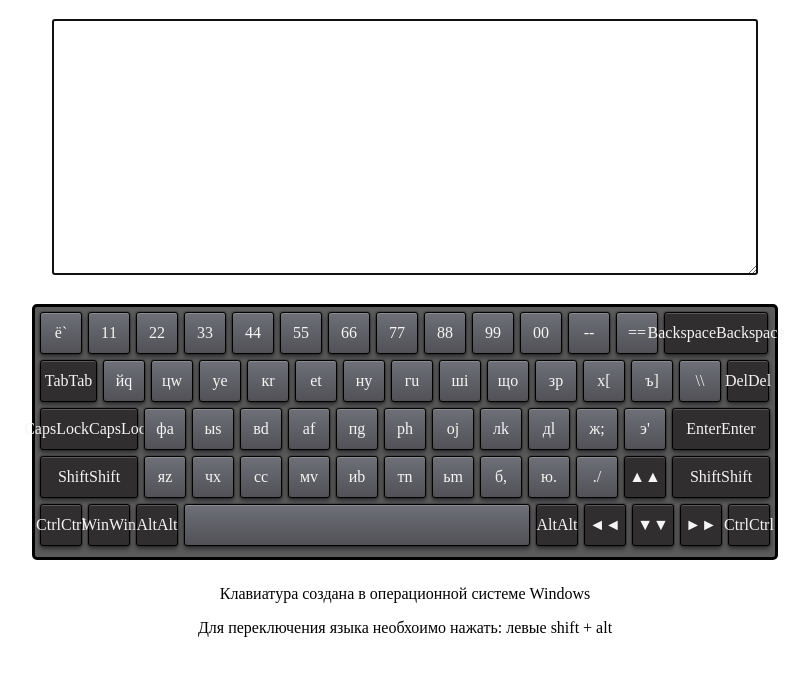
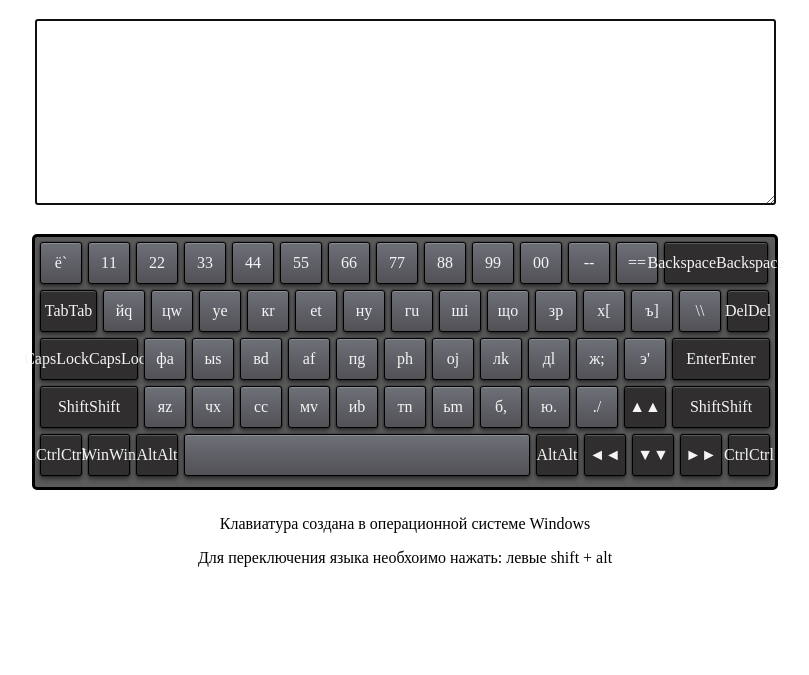
Before and after one commit to SvetlanaShcherba/virtual-keyboard, a plain HTML site: page index.html in a window 1280 px wide. Shown: the part 61-736 px from the top of the page, without its empty margins (235-1044 px from the left). Drawn offline with Linux system fonts and the light colour scheme.

Commit message:
fix: resize textarea element

```diff
--- a/style.css
+++ b/style.css
@@ -9,8 +9,8 @@
 }
 
 .container__text {
-    width: 700px;
-    height: 250px;
+    width: 735px;
+    height: 180px;
     font-size: 20px;
 }
 
```
